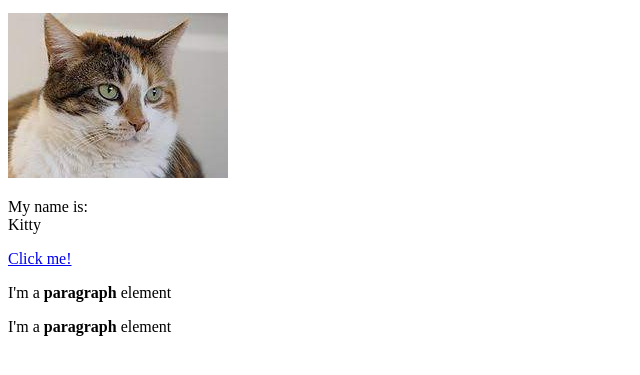
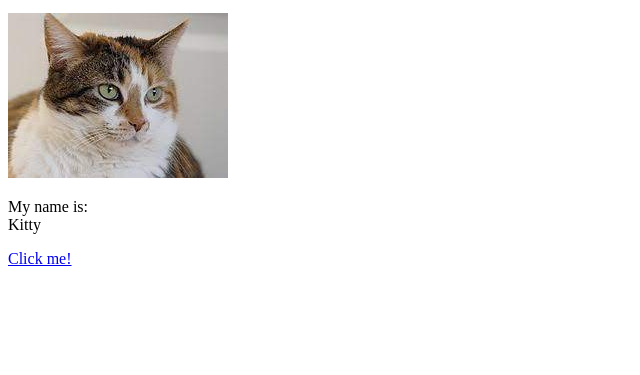
Before and after one commit to MTDev-02/cartoon-hero, a plain HTML site: page test.html in a window 1280 px wide. Shown: the part 101-476 px from the top of the page, without its empty margins (0-640 px from the left). Drawn offline with Linux system fonts and the light colour scheme.

Commit message:
Update test.html

```diff
--- a/test.html
+++ b/test.html
@@ -9,7 +9,5 @@
 	<img src="img/cat.jpeg">
 	<P>My name is:<br>Kitty</P>
 	<a href="https://google.com" target="blank" title="Let's go to google!">Click me!</a>
-	<p>I'm a <b>paragraph</b> element</p>
-	<p>I'm a <b>paragraph</b> element</p>
 </body>
 </html>
```
